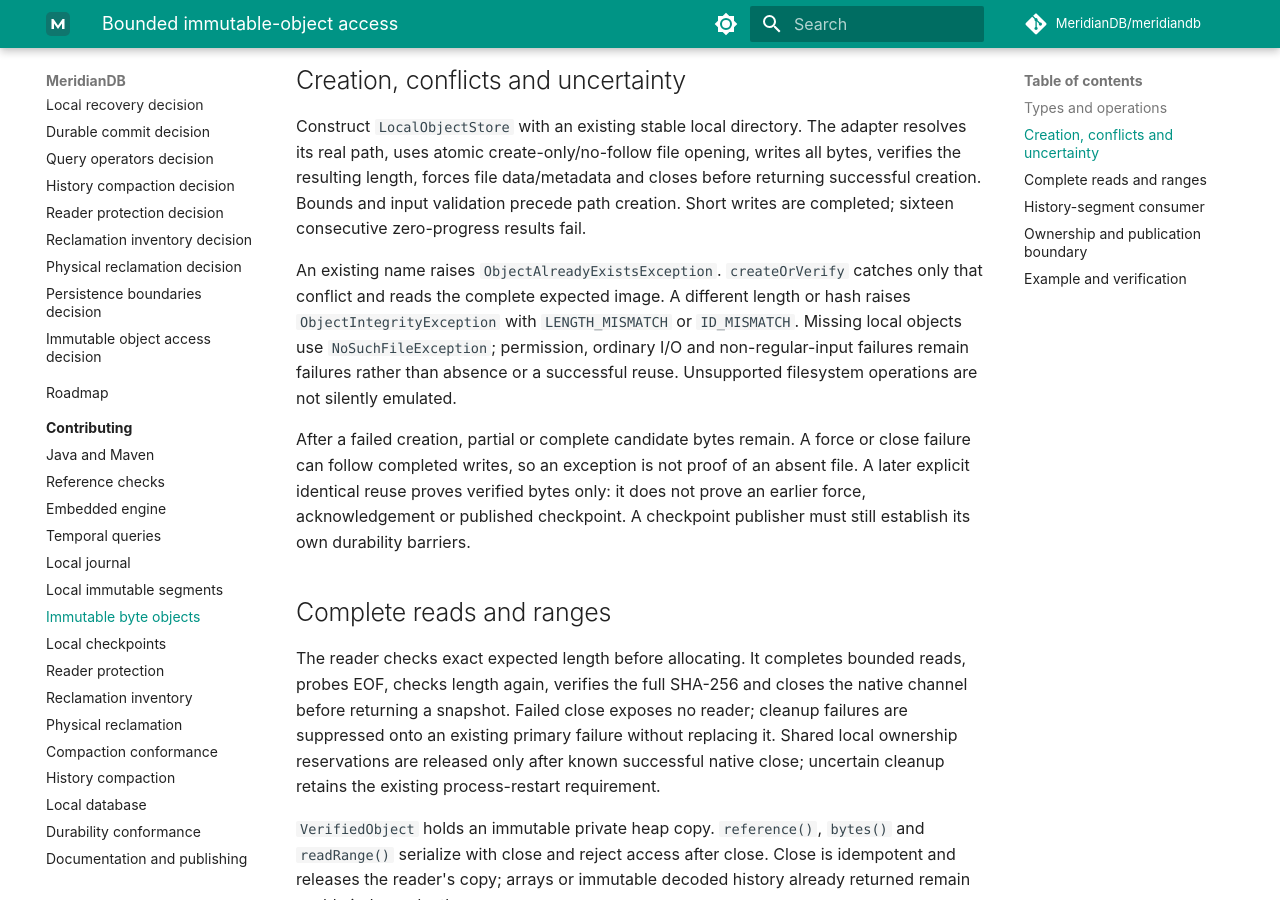
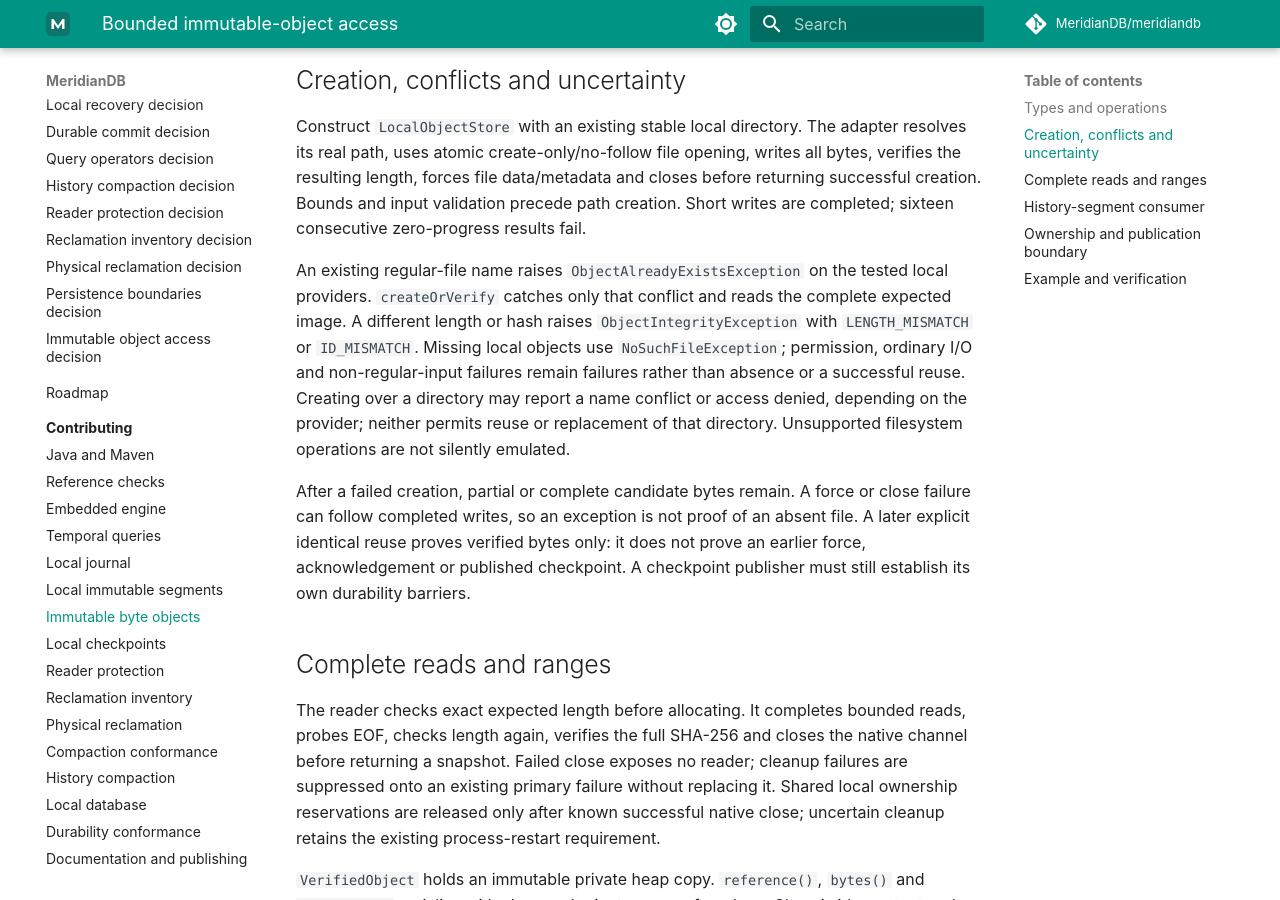
Before and after one commit to MeridianDB/meridiandb, an MkDocs documentation site: the page built from docs/development/immutable-objects.md, in a window 1280 px wide and 900 px high, scrolled down 1152 px. Built offline with MkDocs 1.6.1 and Material for MkDocs 9.7.7, drawn with Linux system fonts in a browser that asks for light colours; comment, search, counter and statistics services are not loaded.

Commit message:
MDB-0035: Preserve provider-specific directory rejection
Step-ID: MDB-0035
Step-Result: completed

```diff
--- a/docs/development/immutable-objects.md
+++ b/docs/development/immutable-objects.md
@@ -42,12 +42,15 @@ bytes, verifies the resulting length, forces file data/metadata and closes befor
 returning successful creation. Bounds and input validation precede path creation.
 Short writes are completed; sixteen consecutive zero-progress results fail.
 
-An existing name raises `ObjectAlreadyExistsException`. `createOrVerify` catches
-only that conflict and reads the complete expected image. A different length or
+An existing regular-file name raises `ObjectAlreadyExistsException` on the tested
+local providers. `createOrVerify` catches only that conflict and reads the complete
+expected image. A different length or
 hash raises `ObjectIntegrityException` with `LENGTH_MISMATCH` or `ID_MISMATCH`.
 Missing local objects use `NoSuchFileException`; permission, ordinary I/O and
 non-regular-input failures remain failures rather than absence or a successful
-reuse. Unsupported filesystem operations are not silently emulated.
+reuse. Creating over a directory may report a name conflict or access denied,
+depending on the provider; neither permits reuse or replacement of that directory.
+Unsupported filesystem operations are not silently emulated.
 
 After a failed creation, partial or complete candidate bytes remain. A force or
 close failure can follow completed writes, so an exception is not proof of an
```
Also changed, not shown: AGENTS.md (+4 -0 lines), internal/planning/progress.md (+29 -0 lines), internal/planning/queue.md (+6 -0 lines), 1 other file.
